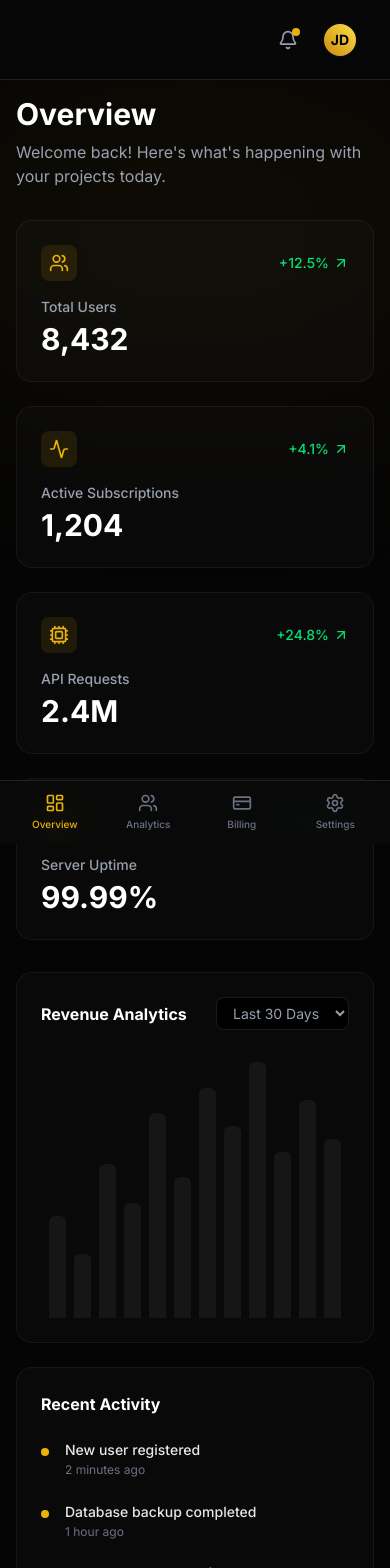
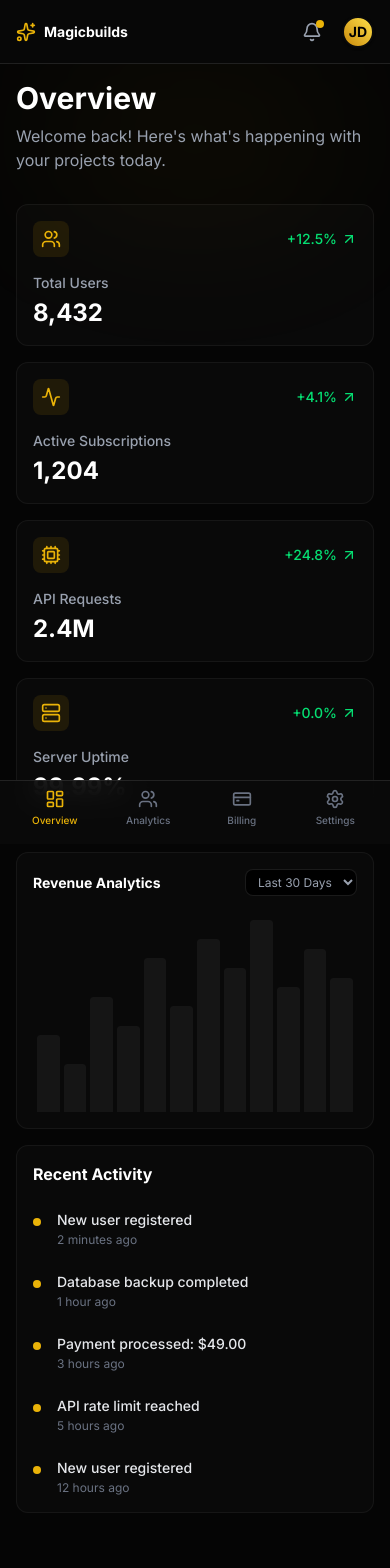
Before and after one commit to jeevandepa-bot/magicbuilds-website, a Next.js app: page /dashboard in a window 390 px wide. Shown: the top 1568 px of the page. Built offline with nearby package versions, Linux system fonts and the light colour scheme.

Commit message:
fix: comprehensive mobile audit fixes (overflow, zoom, padding, hit-targets)

```diff
--- a/src/app/dashboard/layout.tsx
+++ b/src/app/dashboard/layout.tsx
@@ -69,10 +69,14 @@ export default function DashboardLayout({ children }: { children: React.ReactNod
       </aside>
 
       {/* Main Content */}
-      <div className="flex-1 flex flex-col">
+      <div className="flex-1 flex flex-col w-full overflow-x-hidden">
         {/* Topbar */}
-        <header className="h-20 border-b border-white/10 bg-[#0a0a0a]/50 backdrop-blur-md flex items-center justify-between px-8 sticky top-0 z-30">
+        <header className="h-16 sm:h-20 border-b border-white/10 bg-[#0a0a0a]/50 backdrop-blur-md flex items-center justify-between px-4 sm:px-8 sticky top-0 z-30">
           <div className="flex items-center gap-4 flex-1">
+            <Link href="/" className="md:hidden flex items-center gap-2">
+              <Sparkles className="w-5 h-5 text-gold-500" />
+              <span className="font-bold text-sm text-white">Magicbuilds</span>
+            </Link>
             <div className="relative w-full max-w-md hidden md:block">
               <Search className="absolute left-3 top-1/2 -translate-y-1/2 w-4 h-4 text-gray-500" />
               <input
@@ -82,20 +86,20 @@ export default function DashboardLayout({ children }: { children: React.ReactNod
               />
             </div>
           </div>
-          <div className="flex items-center gap-4">
+          <div className="flex items-center gap-3 sm:gap-4">
             <button className="p-2 rounded-full hover:bg-white/10 text-gray-400 transition-colors relative">
               <Bell className="w-5 h-5" />
               <span className="absolute top-1.5 right-1.5 w-2 h-2 rounded-full bg-gold-500" />
             </button>
-            <div className="w-9 h-9 rounded-full bg-gradient-to-tr from-gold-600 to-gold-300 border-2 border-[#0a0a0a] shadow-sm flex items-center justify-center font-bold text-black text-sm">
+            <div className="w-8 h-8 sm:w-9 sm:h-9 rounded-full bg-gradient-to-tr from-gold-600 to-gold-300 border-2 border-[#0a0a0a] shadow-sm flex items-center justify-center font-bold text-black text-sm">
               JD
             </div>
           </div>
         </header>
 
         {/* Page Content */}
-        <main className="flex-1 p-4 md:p-8 overflow-y-auto relative pb-24 md:pb-8">
-          <div className="absolute top-0 left-1/2 -translate-x-1/2 w-[600px] h-[300px] bg-gold-500/5 blur-[120px] rounded-full pointer-events-none" />
+        <main className="flex-1 p-4 md:p-8 overflow-y-auto relative pb-24 md:pb-8 overflow-x-hidden">
+          <div className="absolute top-0 left-1/2 -translate-x-1/2 w-[300px] sm:w-[600px] h-[150px] sm:h-[300px] bg-gold-500/5 blur-[80px] sm:blur-[120px] rounded-full pointer-events-none" />
           <div className="max-w-6xl mx-auto relative z-10">
             {children}
           </div>
@@ -103,7 +107,7 @@ export default function DashboardLayout({ children }: { children: React.ReactNod
       </div>
 
       {/* Mobile Bottom Navigation */}
-      <nav className="md:hidden fixed bottom-0 inset-x-0 h-16 bg-[#0a0a0a]/90 backdrop-blur-md border-t border-white/10 z-40 flex items-center justify-around px-2">
+      <nav className="md:hidden fixed bottom-0 inset-x-0 h-16 pb-2 sm:pb-0 bg-[#0a0a0a]/90 backdrop-blur-md border-t border-white/10 z-40 flex items-center justify-around px-2">
         {SIDEBAR_LINKS.map((link) => {
           const Icon = link.icon;
           const isActive = pathname === link.href;
--- a/src/app/dashboard/page.tsx
+++ b/src/app/dashboard/page.tsx
@@ -16,11 +16,11 @@ export default function DashboardOverview() {
       </div>
 
       {/* Stats Grid */}
-      <div className="grid grid-cols-1 md:grid-cols-2 lg:grid-cols-4 gap-6">
+      <div className="grid grid-cols-1 sm:grid-cols-2 lg:grid-cols-4 gap-4 sm:gap-6">
         {stats.map((stat) => {
           const Icon = stat.icon;
           return (
-            <div key={stat.name} className="p-6 rounded-2xl bg-white/[0.02] border border-white/5 hover:border-gold-500/20 transition-colors">
+            <div key={stat.name} className="p-4 sm:p-6 rounded-xl sm:rounded-2xl bg-white/[0.02] border border-white/5 hover:border-gold-500/20 transition-colors">
               <div className="flex items-center justify-between mb-4">
                 <div className="p-2 rounded-lg bg-gold-500/10 text-gold-500">
                   <Icon className="w-5 h-5" />
@@ -31,27 +31,27 @@ export default function DashboardOverview() {
                 </div>
               </div>
               <p className="text-gray-400 text-sm font-medium mb-1">{stat.name}</p>
-              <h3 className="text-3xl font-bold text-white">{stat.value}</h3>
+              <h3 className="text-2xl sm:text-3xl font-bold text-white">{stat.value}</h3>
             </div>
           );
         })}
       </div>
 
       {/* Main Charts Area (Mocked UI) */}
-      <div className="grid grid-cols-1 lg:grid-cols-3 gap-6">
-        <div className="lg:col-span-2 p-6 rounded-2xl bg-white/[0.02] border border-white/5">
-          <div className="flex items-center justify-between mb-8">
-            <h3 className="font-bold text-white">Revenue Analytics</h3>
-            <select className="bg-black border border-white/10 rounded-lg px-3 py-1.5 text-sm text-gray-400 focus:outline-none">
+      <div className="grid grid-cols-1 lg:grid-cols-3 gap-4 sm:gap-6">
+        <div className="lg:col-span-2 p-4 sm:p-6 rounded-xl sm:rounded-2xl bg-white/[0.02] border border-white/5 overflow-hidden">
+          <div className="flex items-center justify-between mb-6 sm:mb-8">
+            <h3 className="font-bold text-white text-sm sm:text-base">Revenue Analytics</h3>
+            <select className="bg-black border border-white/10 rounded-lg px-2 py-1 sm:px-3 sm:py-1.5 text-xs sm:text-sm text-gray-400 focus:outline-none">
               <option>Last 30 Days</option>
               <option>This Year</option>
             </select>
           </div>
           {/* Mock Chart visually constructed with divs */}
-          <div className="h-64 flex items-end justify-between gap-2 px-2">
+          <div className="h-48 sm:h-64 flex items-end justify-between gap-1 sm:gap-2 px-1 sm:px-2">
             {[40, 25, 60, 45, 80, 55, 90, 75, 100, 65, 85, 70].map((height, i) => (
-              <div key={i} className="w-full bg-white/5 rounded-t-md relative group hover:bg-gold-500/20 transition-colors" style={{ height: `${height}%` }}>
-                <div className="absolute -top-10 left-1/2 -translate-x-1/2 bg-black text-xs font-bold py-1 px-2 rounded opacity-0 group-hover:opacity-100 transition-opacity border border-white/10 text-gold-400">
+              <div key={i} className="w-full bg-white/5 rounded-t-sm sm:rounded-t-md relative group hover:bg-gold-500/20 transition-colors" style={{ height: `${height}%` }}>
+                <div className="absolute -top-8 sm:-top-10 left-1/2 -translate-x-1/2 bg-black text-[10px] sm:text-xs font-bold py-0.5 px-1 sm:py-1 sm:px-2 rounded opacity-0 group-hover:opacity-100 transition-opacity border border-white/10 text-gold-400">
                   ${height}k
                 </div>
               </div>
@@ -59,7 +59,7 @@ export default function DashboardOverview() {
           </div>
         </div>
 
-        <div className="p-6 rounded-2xl bg-white/[0.02] border border-white/5">
+        <div className="p-4 sm:p-6 rounded-xl sm:rounded-2xl bg-white/[0.02] border border-white/5">
           <h3 className="font-bold text-white mb-6">Recent Activity</h3>
           <div className="space-y-6">
             {[
--- a/src/app/globals.css
+++ b/src/app/globals.css
@@ -16,12 +16,15 @@
 
 html {
   scroll-behavior: smooth;
+  overflow-x: hidden;
+  max-width: 100vw;
 }
 
 body {
   background-color: var(--background);
   color: var(--foreground);
   overflow-x: hidden;
+  max-width: 100vw;
 }
 
 /* Custom Magic Glow */
--- a/src/app/login/page.tsx
+++ b/src/app/login/page.tsx
@@ -38,7 +38,7 @@ export default function Login() {
             <input
               type="email"
               defaultValue="demo@client.com"
-              className="w-full bg-black border border-white/10 rounded-xl px-4 py-3 text-white focus:outline-none focus:border-gold-500/50 transition-colors"
+              className="w-full bg-black border border-white/10 rounded-xl px-4 py-3 text-base sm:text-sm text-white focus:outline-none focus:border-gold-500/50 transition-colors"
               required
             />
           </div>
@@ -50,7 +50,7 @@ export default function Login() {
             <input
               type="password"
               defaultValue="password123"
-              className="w-full bg-black border border-white/10 rounded-xl px-4 py-3 text-white focus:outline-none focus:border-gold-500/50 transition-colors"
+              className="w-full bg-black border border-white/10 rounded-xl px-4 py-3 text-base sm:text-sm text-white focus:outline-none focus:border-gold-500/50 transition-colors"
               required
             />
           </div>
--- a/src/app/template.tsx
+++ b/src/app/template.tsx
@@ -14,7 +14,7 @@ export default function Template({ children }: { children: React.ReactNode }) {
       animate={{ opacity: 1, y: 0 }}
       exit={{ opacity: 0, y: -20 }}
       transition={{ duration: 0.6, ease: [0.22, 1, 0.36, 1] }}
-      className={cn("flex flex-col min-h-full", !isPrivate && "pt-20")}
+      className={cn("flex flex-col min-h-full", !isPrivate && "pt-16 sm:pt-20")}
     >
       {children}
     </motion.div>
--- a/src/components/AiWidget.tsx
+++ b/src/components/AiWidget.tsx
@@ -51,7 +51,7 @@ export function AiWidget() {
       <button
         onClick={() => setIsOpen(true)}
         className={cn(
-          "fixed bottom-6 right-6 p-4 rounded-full bg-gold-500 text-black shadow-lg shadow-gold-500/20 hover:scale-105 transition-all z-40 magic-glow",
+          "fixed bottom-5 right-4 sm:bottom-6 sm:right-6 p-3.5 sm:p-4 rounded-full bg-gold-500 text-black shadow-lg shadow-gold-500/20 hover:scale-105 transition-all z-40 magic-glow",
           isOpen ? "scale-0 opacity-0 pointer-events-none" : "scale-100 opacity-100"
         )}
         aria-label="Open AI Assistant"
@@ -62,7 +62,7 @@ export function AiWidget() {
       {/* Chat Window */}
       <div
         className={cn(
-          "fixed bottom-6 right-6 w-[calc(100vw-3rem)] sm:w-[400px] h-[500px] max-h-[80vh] bg-[#0a0a0a] border border-white/10 rounded-2xl flex flex-col shadow-2xl transition-all duration-300 z-50 overflow-hidden",
+          "fixed inset-x-3 bottom-3 sm:inset-x-auto sm:right-6 sm:bottom-6 w-auto sm:w-[400px] h-[calc(100dvh-5rem)] sm:h-[500px] max-h-[600px] bg-[#0a0a0a] border border-white/10 rounded-2xl flex flex-col shadow-2xl transition-all duration-300 z-50 overflow-hidden",
           isOpen ? "translate-y-0 opacity-100" : "translate-y-8 opacity-0 pointer-events-none"
         )}
       >
```
Also changed, not shown: src/app/contact/page.tsx (+19 -19 lines), src/app/locations/[city]/[service]/page.tsx (+4 -3 lines), src/app/page.tsx (+12 -12 lines), src/app/services/page.tsx (+9 -9 lines), src/components/Navbar.tsx (+15 -3 lines).
